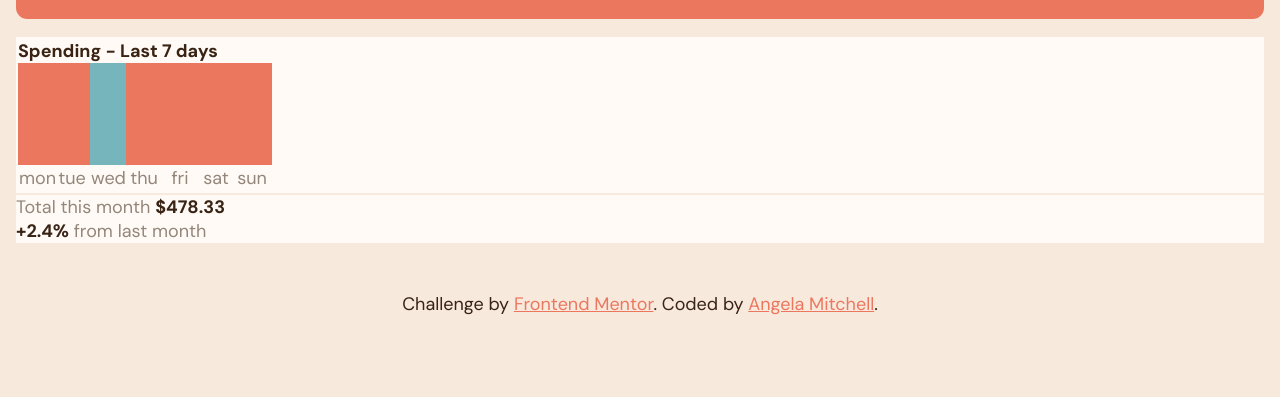
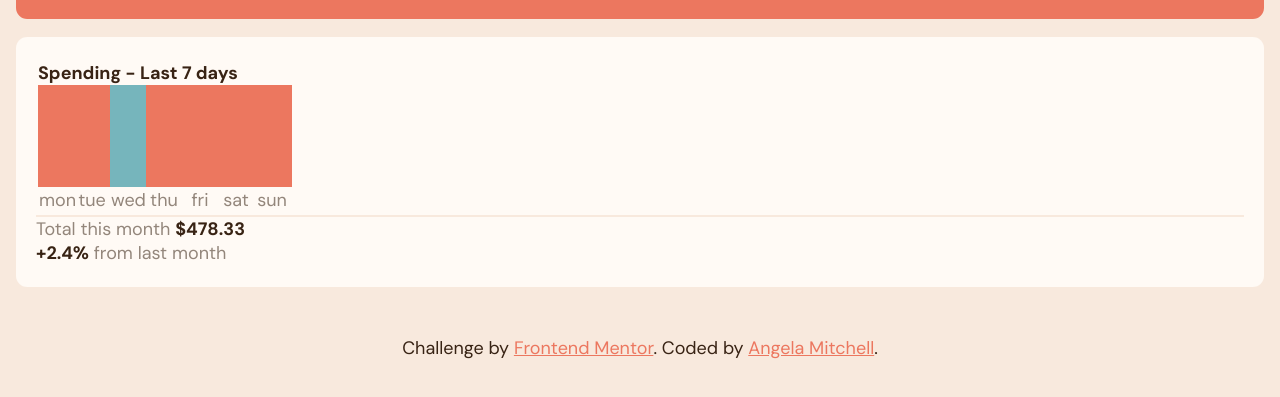
Before and after one commit to amitchell05/expenses-chart-component, a plain HTML site: page index.html in a window 1280 px wide. Shown: the part 147-544 px from the top of the page. Drawn offline with Linux system fonts and the light colour scheme.

Commit message:
add padiding and border-radius for spending card

```diff
--- a/style.css
+++ b/style.css
@@ -51,6 +51,8 @@ body {
 .expense-chart__spending-card {
   background-color: hsl(33, 100%, 98%);
   color: hsl(28, 10%, 53%);
+  padding: 1.2222rem 1.1111rem;
+  border-radius: 0.625rem;
 }
 
 .spending-card__chart {
```
